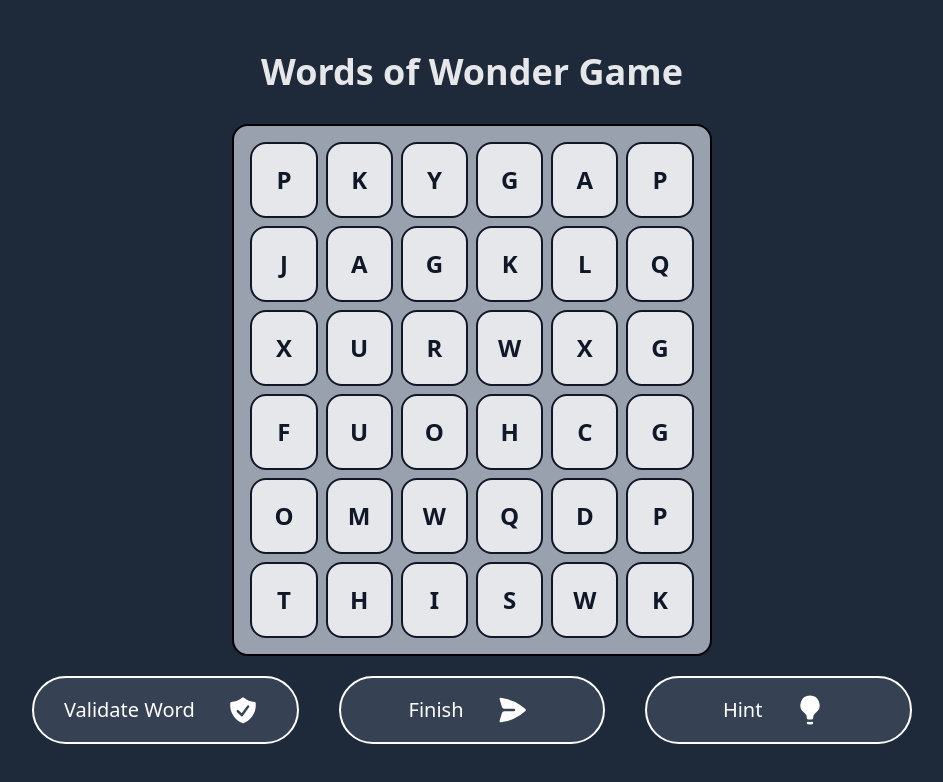
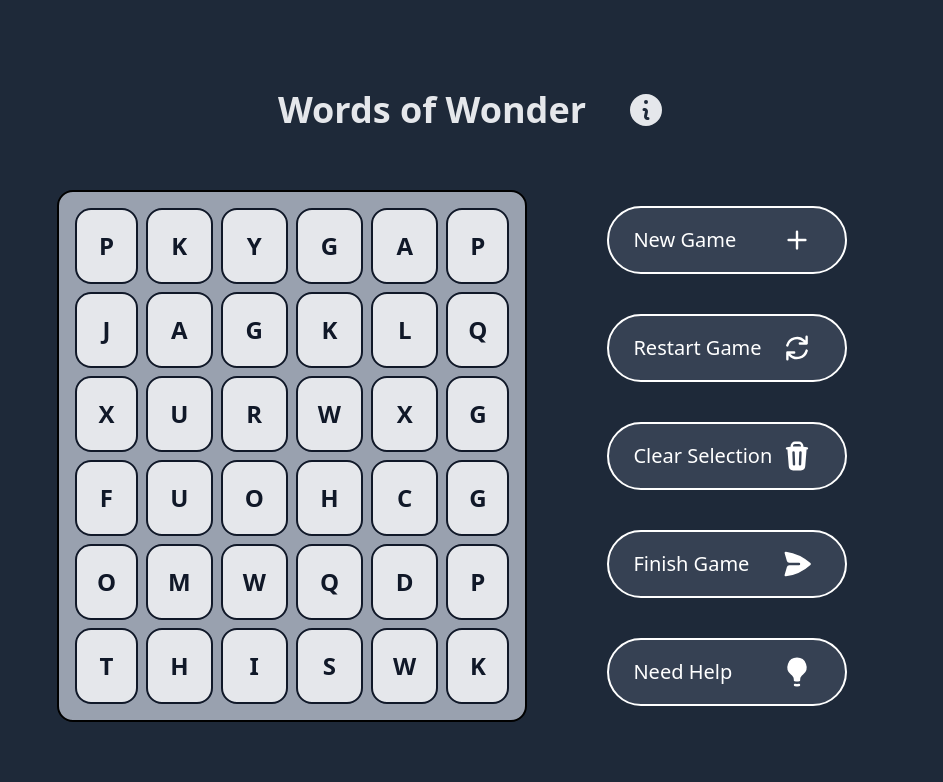
Before and after one commit to kdev307/word-search-puzzle, a React (Vite) app: page / in a window 1280 px wide. Shown: the top 782 px of the page, without its empty margins (168-1111 px from the left). Built offline with nearby package versions, Linux system fonts and the light colour scheme.

Commit message:
added some more icons and styling corrections

```diff
--- a/src/components/Button.tsx
+++ b/src/components/Button.tsx
@@ -24,7 +24,7 @@ function Button({
             disabled={disabled}
             className={`
         text-xl py-4 px-6 font-medium rounded-full border-2 hover:bg-gray-100 hover:text-gray-800
-        cursor-pointer w-full transition-colors duration-300 ease-in-out flex items-center justify-center gap-8
+        cursor-pointer w-full transition-colors duration-300 ease-in-out flex items-center justify-between
         whitespace-nowrap ${style}
       `}
         >
--- a/src/components/WordsOfWonder.tsx
+++ b/src/components/WordsOfWonder.tsx
@@ -1,4 +1,11 @@
-import { LightBulbIcon, PaperAirplaneIcon, ShieldCheckIcon } from "@heroicons/react/20/solid";
+import {
+    ArrowPathIcon,
+    InformationCircleIcon,
+    LightBulbIcon,
+    PaperAirplaneIcon,
+    PlusIcon,
+    TrashIcon,
+} from "@heroicons/react/20/solid";
 import Button from "./Button";
 import Title from "./Title";
 import Grid from "./Grid";
@@ -6,35 +13,47 @@ import Grid from "./Grid";
 function WordsOfWonder() {
     return (
         <div className="w-full h-dvh bg-gray-800 flex flex-col items-center justify-center">
-            <Title as="h1" style="text-4xl text-center font-bold text-gray-200" className="mb-4">
-                Words of Wonder Game
+            <div className="flex items-center justify-center gap-10 px-4 mb-10">
+                <Title as="h1" style="text-4xl text-center font-bold text-gray-200" className="">
+                    Words of Wonder
                 </Title>
 
-            <div className="flex items-center justify-evenly">
+                <InformationCircleIcon className="size-10 text-gray-200" />
+            </div>
+            <div className="flex items-center justify-evenly gap-10">
                 <Grid />
-            </div>
-
-            <div className="flex items-center justify-center gap-10 px-10 py-5 w-3/4">
+                <div className="flex flex-col items-center justify-center gap-10 px-10 py-5 w-3/4">
                     <Button
-                    icon={<ShieldCheckIcon className="size-8" />}
-                    text="Validate Word"
+                        icon={<PlusIcon className="size-8" />}
+                        text="New Game"
                         style="bg-gray-700 text-white w-full"
-                    onClick={() => alert("Validate")}
+                        onClick={() => alert("New Game")}
                     />
-
+                    <Button
+                        icon={<ArrowPathIcon className="size-8" />}
+                        text="Restart Game"
+                        style="bg-gray-700 text-white w-full"
+                        onClick={() => alert("Restart Game")}
+                    />
+                    <Button
+                        icon={<TrashIcon className="size-8" />}
+                        text="Clear Selection"
+                        style="bg-gray-700 text-white w-full"
+                        onClick={() => alert("Clear")}
+                    />
                     <Button
                         icon={<PaperAirplaneIcon className="size-8" />}
-                    text="Finish"
+                        text="Finish Game"
                         style="bg-gray-700 text-white w-full"
                         onClick={() => alert("Finish")}
                     />
-
                     <Button
                         icon={<LightBulbIcon className="size-8" />}
-                    text="Hint"
+                        text="Need Help"
                         style="bg-gray-700 text-white w-full"
                         onClick={() => alert("Hint")}
                     />
+                </div>
             </div>
         </div>
     );
```
Lines whose indentation alone changed are shown as unchanged.
